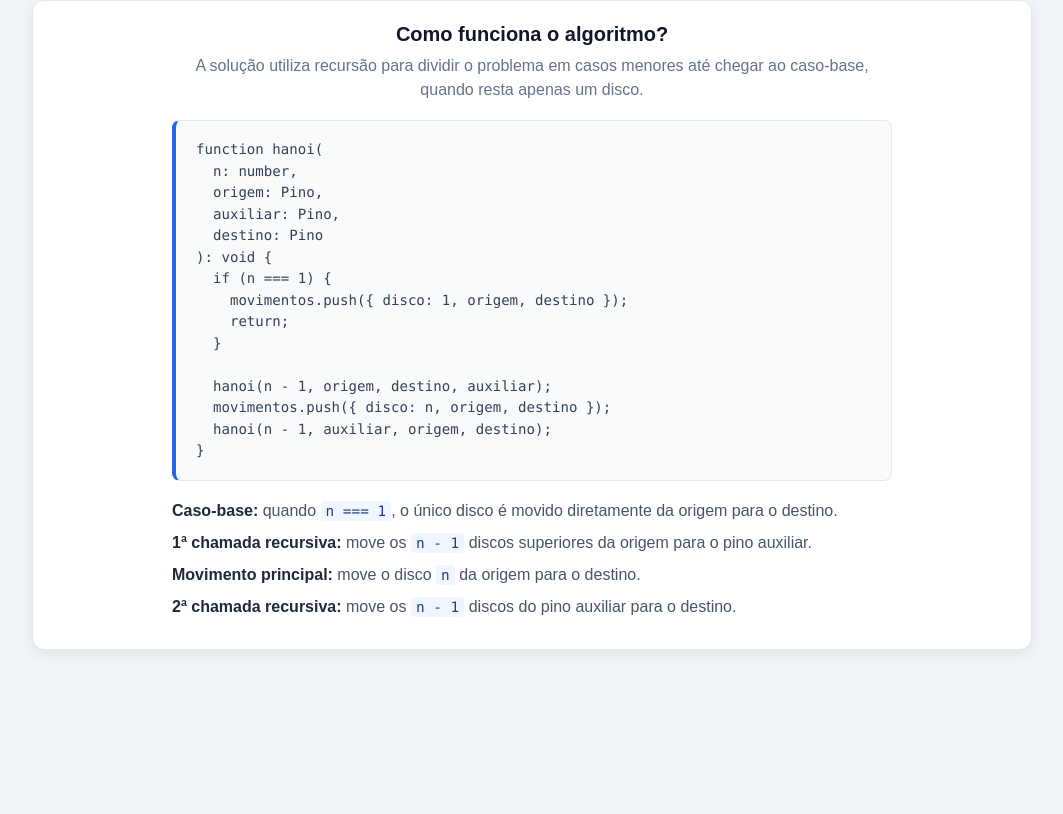
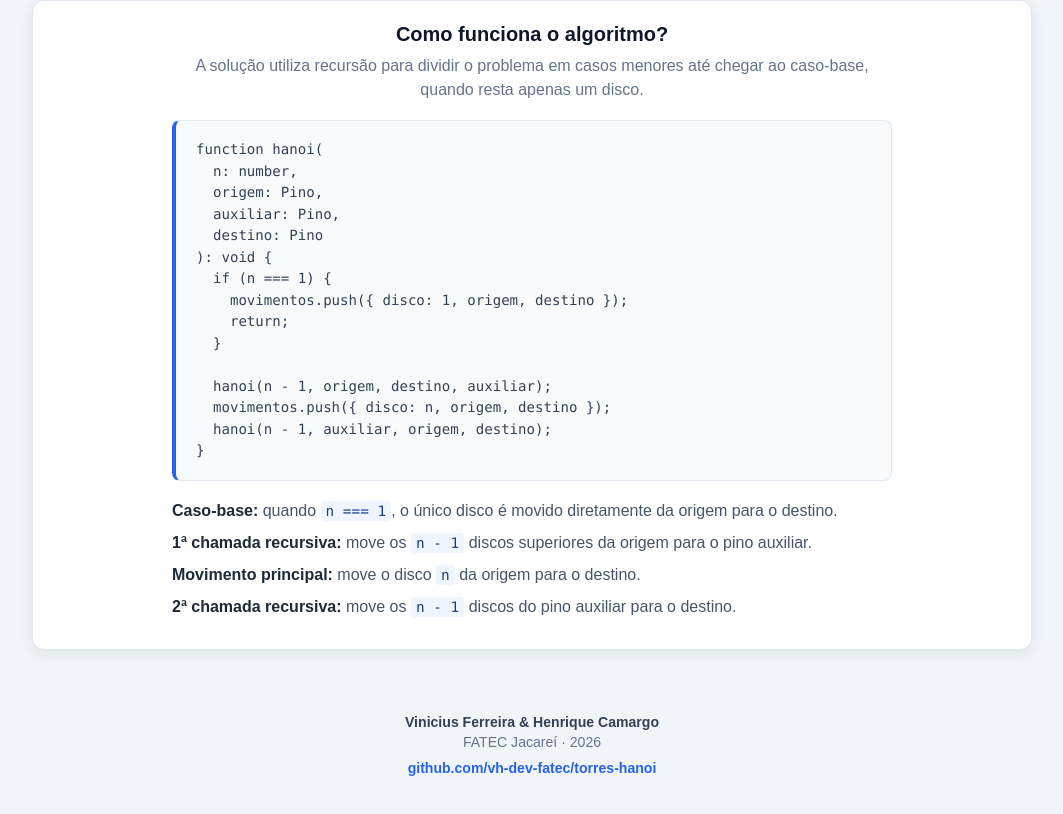
Before and after one commit to vh-dev-fatec/torres-hanoi, a website: page index.html in a window 1280 px wide. Shown: the part 782-1596 px from the top of the page, without its empty margins (108-1171 px from the left). Before the commit the page ends 1472 px from the top, so only its background shows below. Drawn offline with Linux system fonts and the light colour scheme.

Commit message:
feat: adiciona rodapé com informações do projeto

```diff
--- a/css/style.css
+++ b/css/style.css
@@ -354,6 +354,40 @@ button:disabled {
   border-radius: 4px;
 }
 
+/* Rodapé */
+
+.rodape {
+  margin: 32px auto 24px;
+  padding: 20px;
+
+  text-align: center;
+
+  color: #64748b;
+  font-size: 0.88rem;
+}
+
+.rodape p {
+  margin: 4px 0;
+}
+
+.rodape p:first-child {
+  color: #334155;
+  font-weight: 600;
+}
+
+.rodape a {
+  display: inline-block;
+  margin-top: 6px;
+
+  color: #2563eb;
+  text-decoration: none;
+  font-weight: 600;
+}
+
+.rodape a:hover {
+  text-decoration: underline;
+}
+
 /* Responsividade */
 
 @media (max-width: 700px) {
@@ -407,4 +441,9 @@ button:disabled {
   .algoritmo pre {
     padding: 14px;
   }
+
+  .rodape {
+    margin-top: 24px;
+    padding: 16px;
+  }
 }
--- a/index.html
+++ b/index.html
@@ -121,6 +121,19 @@
     </section>
   </main>
 
+  <footer class="rodape">
+    <p>Vinicius Ferreira &amp; Henrique Camargo</p>
+    <p>FATEC Jacareí · 2026</p>
+
+    <a
+      href="https://github.com/vh-dev-fatec/torres-hanoi"
+      target="_blank"
+      rel="noopener noreferrer"
+    >
+      github.com/vh-dev-fatec/torres-hanoi
+    </a>
+  </footer>
+
   <script src="js/script.js"></script>
 </body>
 </html>
```
